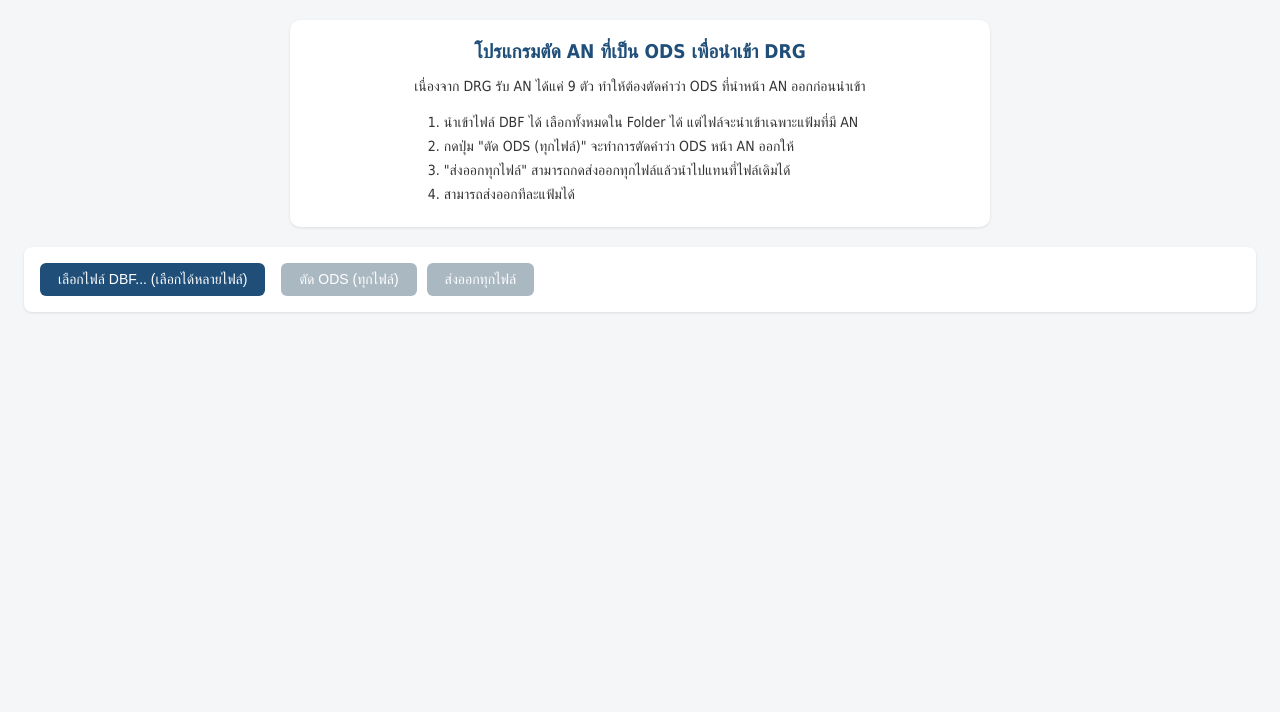
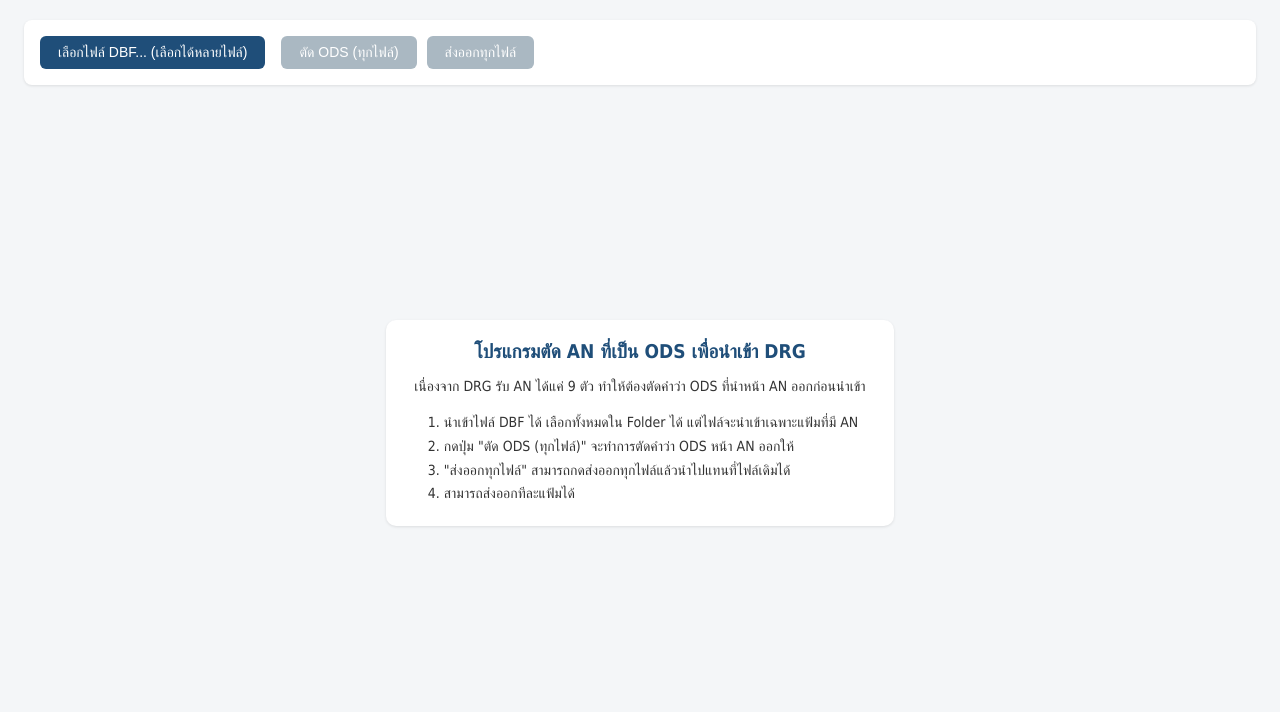
Before and after one commit to tannamnaja-ui/cutODS, a Flask app: page / in a window 1280 px wide. Shown: the part 56-768 px from the top of the page. Run offline with Flask 3, Linux system fonts and the light colour scheme; data that the repository does not hold is empty.

Commit message:
Show usage intro in the empty file-list area instead of a fixed top section
The intro text now occupies the space where imported files will appear,
centered in the empty middle of the page, and disappears once the first
file (with an AN field, or an error) is added to the list.

Co-Authored-By: Claude Sonnet 4.6 <noreply@anthropic.com>

```diff
--- a/static/script.js
+++ b/static/script.js
@@ -35,6 +35,11 @@ function renderFileTable(entry, rows) {
     });
     entry.tableBody.appendChild(tr);
   });
+}
+
+function removeIntroBox() {
+  const introBox = document.getElementById("introBox");
+  if (introBox) introBox.remove();
 }
 
 function createFileCard(fileName) {
@@ -97,6 +102,7 @@ async function importOneFile(file, fileHandle) {
     const res = await fetch("/api/upload", { method: "POST", body: formData });
     const data = await res.json();
     if (!res.ok) {
+      removeIntroBox();
       entry.infoEl.textContent = data.error || "เกิดข้อผิดพลาด";
       entry.infoEl.className = "file-info error";
       return;
@@ -114,6 +120,7 @@ async function importOneFile(file, fileHandle) {
       return false;
     }
 
+    removeIntroBox();
     renderFileTable(entry, data.rows);
     let msg = `${data.total_records} เรคคอร์ด`;
     if (data.total_records > data.preview_limit) {
@@ -125,6 +132,7 @@ async function importOneFile(file, fileHandle) {
     entry.exportBtn.addEventListener("click", () => exportEntry(entry));
     return true;
   } catch (err) {
+    removeIntroBox();
     entry.infoEl.textContent = "เชื่อมต่อเซิร์ฟเวอร์ไม่สำเร็จ: " + err;
     entry.infoEl.className = "file-info error";
     return true;
--- a/static/style.css
+++ b/static/style.css
@@ -13,9 +13,16 @@ header {
 header h1 { margin: 0; font-size: 20px; }
 main { padding: 20px 24px; }
 
+#filesContainer:has(#introBox) {
+  display: flex;
+  align-items: center;
+  justify-content: center;
+  min-height: calc(100vh - 220px);
+}
+
 .intro-box {
   max-width: 700px;
-  margin: 20px auto 0;
+  margin: 0 auto;
   background: #fff;
   border-radius: 10px;
   padding: 20px 28px;
--- a/templates/index.html
+++ b/templates/index.html
@@ -9,17 +9,6 @@
   <header>
     <h1>โปรแกรมตัดคำว่า ODS ออกจากฟิลด์ AN (ไฟล์ DBF)</h1>
   </header>
-
-  <section class="intro-box">
-    <h2>โปรแกรมตัด AN ที่เป็น ODS เพื่อนำเข้า DRG</h2>
-    <p>เนื่องจาก DRG รับ AN ได้แค่ 9 ตัว ทำให้ต้องตัดคำว่า ODS ที่นำหน้า AN ออกก่อนนำเข้า</p>
-    <ol>
-      <li>นำเข้าไฟล์ DBF ได้ เลือกทั้งหมดใน Folder ได้ แต่ไฟล์จะนำเข้าเฉพาะแฟ้มที่มี AN</li>
-      <li>กดปุ่ม "ตัด ODS (ทุกไฟล์)" จะทำการตัดคำว่า ODS หน้า AN ออกให้</li>
-      <li>"ส่งออกทุกไฟล์" สามารถกดส่งออกทุกไฟล์แล้วนำไปแทนที่ไฟล์เดิมได้</li>
-      <li>สามารถส่งออกทีละแฟ้มได้</li>
-    </ol>
-  </section>
 
   <main>
     <section class="panel">
@@ -35,7 +24,18 @@
 
     <section id="status" class="status"></section>
 
-    <section id="filesContainer"></section>
+    <section id="filesContainer">
+      <div id="introBox" class="intro-box">
+        <h2>โปรแกรมตัด AN ที่เป็น ODS เพื่อนำเข้า DRG</h2>
+        <p>เนื่องจาก DRG รับ AN ได้แค่ 9 ตัว ทำให้ต้องตัดคำว่า ODS ที่นำหน้า AN ออกก่อนนำเข้า</p>
+        <ol>
+          <li>นำเข้าไฟล์ DBF ได้ เลือกทั้งหมดใน Folder ได้ แต่ไฟล์จะนำเข้าเฉพาะแฟ้มที่มี AN</li>
+          <li>กดปุ่ม "ตัด ODS (ทุกไฟล์)" จะทำการตัดคำว่า ODS หน้า AN ออกให้</li>
+          <li>"ส่งออกทุกไฟล์" สามารถกดส่งออกทุกไฟล์แล้วนำไปแทนที่ไฟล์เดิมได้</li>
+          <li>สามารถส่งออกทีละแฟ้มได้</li>
+        </ol>
+      </div>
+    </section>
   </main>
 
   <script src="{{ url_for('static', filename='script.js') }}"></script>
```
